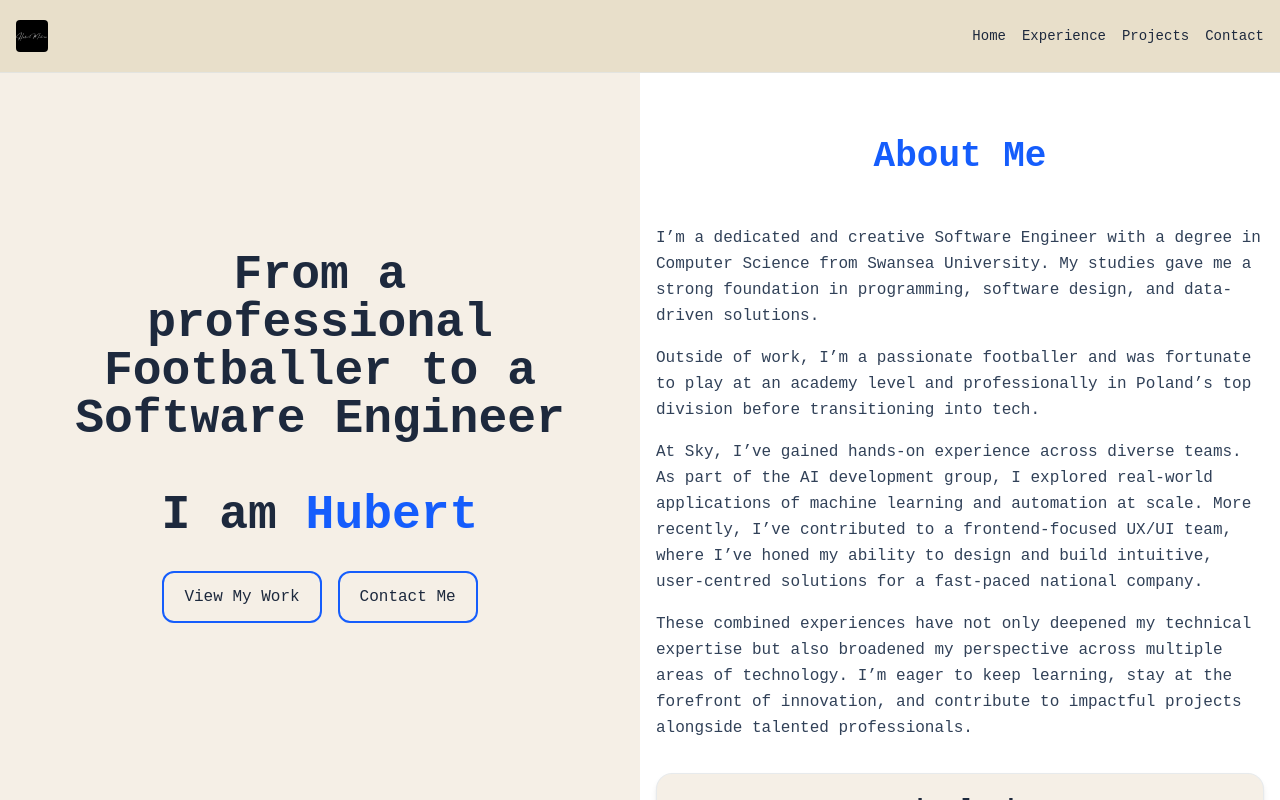
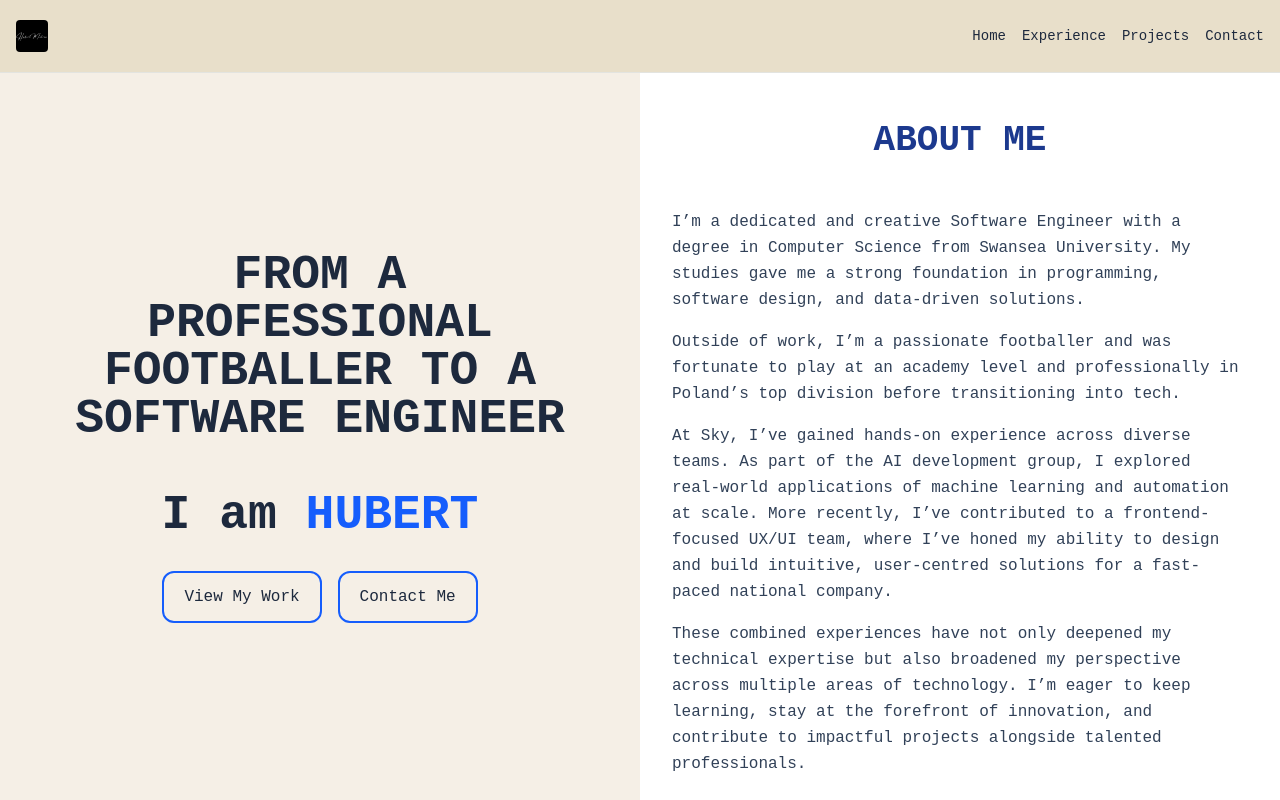
Before and after one commit to hubertMatras/hm-website, a Next.js app: page / in a window 1280 px wide. Built offline with nearby package versions, Linux system fonts and the light colour scheme.

Commit message:
Change Pages to have Section component

```diff
--- a/components/About.tsx
+++ b/components/About.tsx
@@ -1,15 +1,15 @@
 "use client";
 import { techStack } from "../data";
+import Section  from "./Section"
 
 export default function AboutMe() {
   return (
-    <div
+    <Section
       id="about"
-      className="flex flex-col w-full px-4 py-12 md:py-16 max-w-none"
     >
       <div className="flex justify-center mb-12">
-        <h1 className="text-3xl md:text-4xl font-bold text-center text-blue-600">
-          About Me
+        <h1 className="text-3xl md:text-4xl font-bold text-center text-blue-900">
+          ABOUT ME
         </h1>
       </div>
       <div className="grid gap-8 md:grid-cols-1 w-full items-start">
@@ -43,7 +43,7 @@ export default function AboutMe() {
         </div>
         <aside className="md:top-24">
           <div className="card rounded-2xl border p-5 shadow-sm">
-            <h3 className="font-semibold text-2xl text-center">Technologies</h3>
+            <h3 className="font-semibold text-2xl text-center text-blue-900">Technologies</h3>
 
             <div className="mt-5">
               <p className="text-lg font-bold">Proficient</p>
@@ -75,6 +75,6 @@ export default function AboutMe() {
           </div>
         </aside>
       </div>
-    </div>
+    </Section>
   );
 }
--- a/components/Contact.jsx
+++ b/components/Contact.jsx
@@ -1,10 +1,13 @@
 "use client";
+import Section from './Section';
 
 export default function Contact() {
   return (
-    <div className="max-w-2xl w-full">
-      <h2 className="text-3xl md:text-4xl font-bold text-center text-blue-600 mb-8">
-        Get In Touch
+    <Section
+      id="contact"
+    >
+      <h2 className="text-3xl md:text-4xl font-bold text-center text-blue-900 mb-8">
+        GET IN TOUCH
       </h2>
       <p className="text-lg muted text-center mb-8">
         I'm always interested in new opportunities and interesting projects.
@@ -26,6 +29,6 @@ export default function Contact() {
           View CV
         </a>
       </div>
-    </div>
+    </Section>
   );
 }
--- a/components/Experience.jsx
+++ b/components/Experience.jsx
@@ -1,17 +1,17 @@
 "use client";
 import Image from "next/image";
 import Accordion from "./Accordion";
+import Section from './Section';
 import { education, work, certifications } from "../data";
 
 export default function Experience() {
   return (
-    <div
+    <Section
       id="experience"
-      className="flex flex-col w-full px-4 py-12 md:py-16 max-w-none"
     >
       <div className="flex justify-center mb-12">
-        <h1 className="text-3xl md:text-4xl font-bold text-center text-blue-600">
-          Experience
+        <h1 className="text-3xl md:text-4xl font-bold text-center text-blue-900">
+          EXPERIENCE
         </h1>
       </div>
 
@@ -104,6 +104,6 @@ export default function Experience() {
           </Accordion>
         </div>
       </div>
-    </div>
+    </Section>
   );
 }
--- a/components/Hero.tsx
+++ b/components/Hero.tsx
@@ -6,11 +6,11 @@ export default function Hero() {
     <section className="w-full h-full grid grid-rows-[1fr_auto]">
       <div className="flex flex-col items-center justify-center px-8 md:px-16">
         <h1 className="text-3xl md:text-5xl font-bold text-center">
-          From a professional Footballer to a Software Engineer
+          FROM A PROFESSIONAL FOOTBALLER TO A SOFTWARE ENGINEER
           <br />
         </h1>
         <h1 className="text-3xl md:text-5xl font-bold text-center">
-          <br />I am <span className="text-blue-600">Hubert</span>
+          <br />I am <span className="text-blue-600">HUBERT</span>
         </h1>
         <div className="mt-8 flex gap-4">
           <button
--- a/components/Projects.tsx
+++ b/components/Projects.tsx
@@ -1,6 +1,7 @@
 "use client";
 import { useState } from "react";
 import ProjectCard from "./ProjectCard";
+import Section from './Section';
 import Modal from "./Modal";
 import { projects } from "../data";
 
@@ -29,16 +30,15 @@ export default function Projects() {
   };
 
   return (
-    <div
+    <Section
       id="projects"
-      className="flex flex-col w-full px-20 py-12 md:py-16 max-w-none"
     >
       <div className="flex justify-center mb-12">
-        <h1 className="text-3xl md:text-4xl font-bold text-center text-blue-600">
-          Projects
+        <h1 className="text-3xl md:text-4xl font-bold text-center text-blue-900">
+          PROJECTS
         </h1>
       </div>
-      <div className="grid sm:grid-cols-1 md:grid-cols-3 gap-6">
+      <div className="grid sm:grid-cols-1 md:grid-cols-2 gap-6">
         {projects.slice(0, 3).map((project) => (
           <ProjectCard
             key={project.title}
@@ -55,6 +55,6 @@ export default function Projects() {
         onClose={closeModal}
         project={selectedProject}
       />
-    </div>
+    </Section>
   );
 }
```
